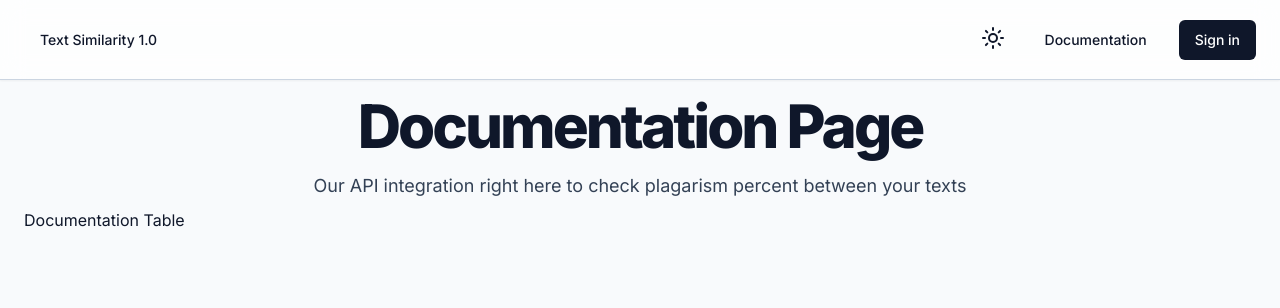
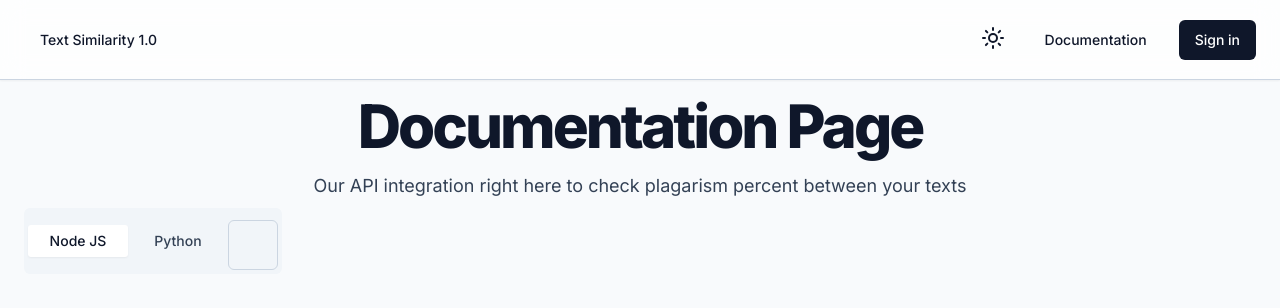
Before and after one commit to 0xKaizendev/similarity-api, a Next.js app: page /documentation in a window 1280 px wide. Shown: the top 308 px of the page. Built offline with nearby package versions, Linux system fonts and the light colour scheme; no server answers.

Commit message:
Documentation tables

```diff
--- a/src/components/DocumentationTabs.tsx
+++ b/src/components/DocumentationTabs.tsx
@@ -1,13 +1,30 @@
 
 import { FC } from "react";
-
+import { Tabs, TabsList, TabsTrigger, TabsContent } from "@/ui/Tabs";
 interface DocumentationProps {
 
 }
 
 const DocumentationTabs: FC<DocumentationProps> = () => {
     return (
-        <div>Documentation Table </div>
+        <Tabs defaultValue="nodejs" className="lax-w-2xl w-full">
+            <TabsList>
+                <TabsTrigger value="nodejs">
+                    Node JS
+                </TabsTrigger>
+                <TabsTrigger value="python">
+                    Python
+                </TabsTrigger>
+
+                <TabsContent value='nodejs'>
+
+                </TabsContent>
+
+                <TabsContent value='python'>
+
+                </TabsContent>
+            </TabsList>
+        </Tabs>
      );
 }
 
--- a/src/components/ui/Tabs.tsx
+++ b/src/components/ui/Tabs.tsx
@@ -1,4 +1,4 @@
-'use client '
+'use client'
 import * as React from 'react'
 import * as TabsPrimitive from '@radix-ui/react-tabs'
 
```
